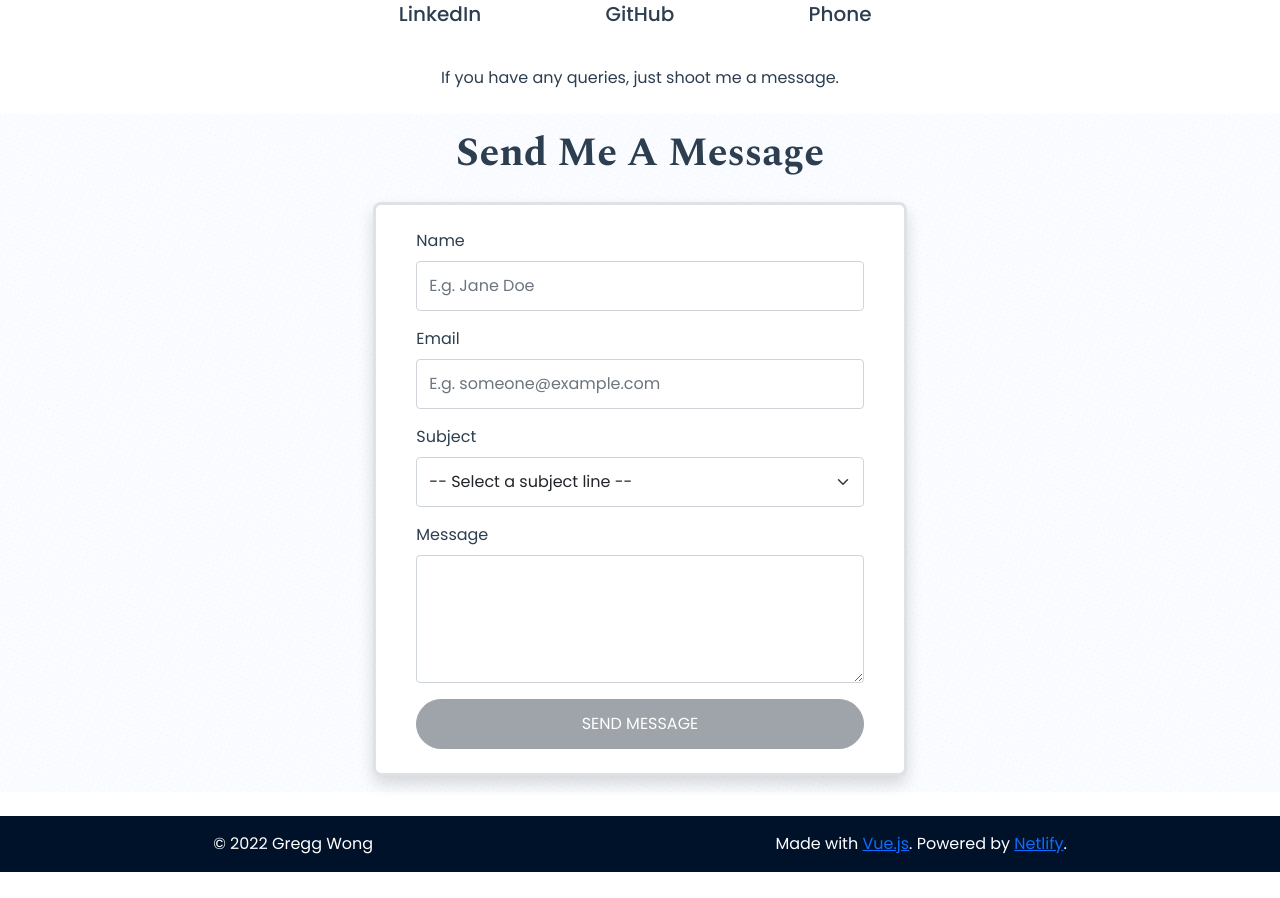
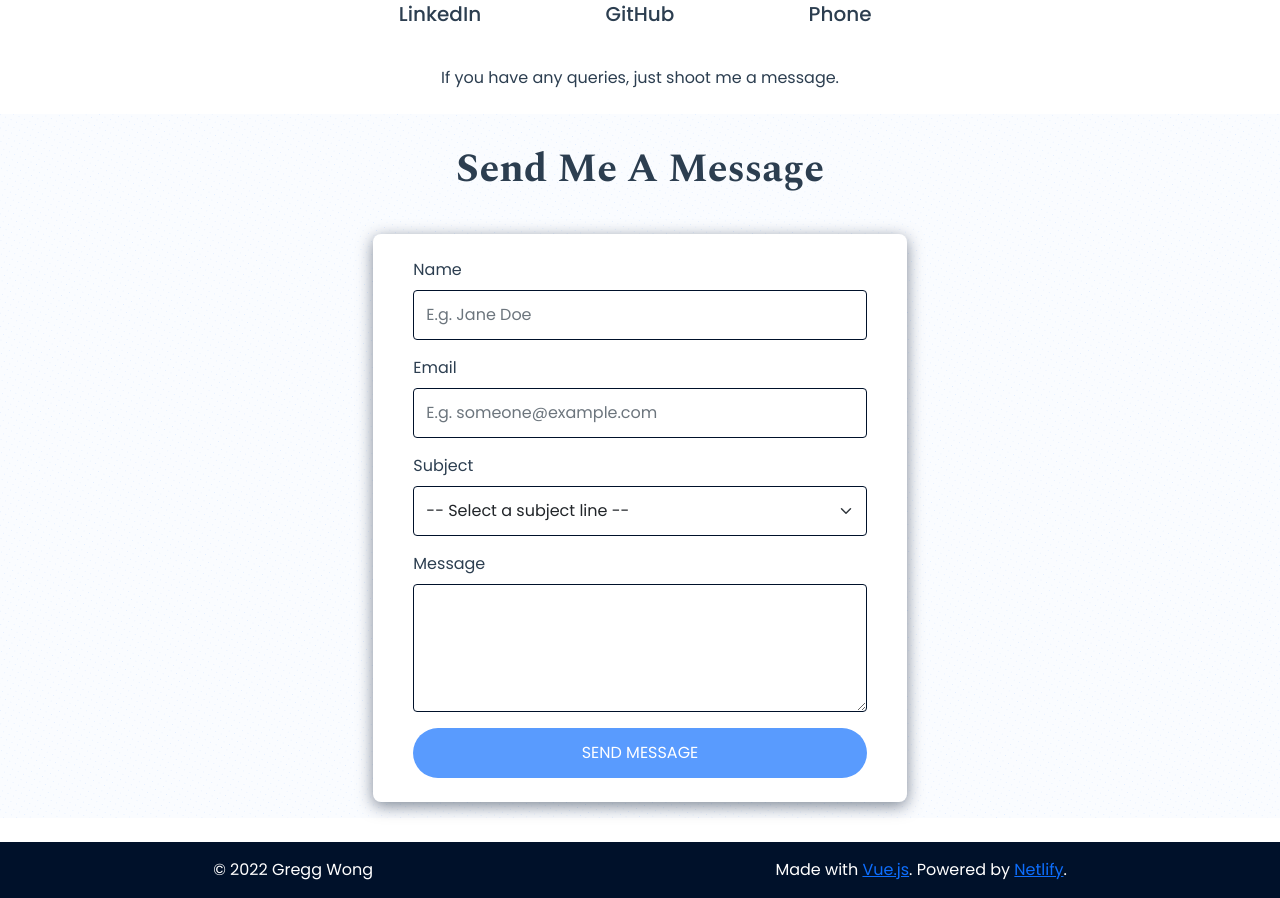
Before and after one commit to Jon-Mykal/personal-website, a Vue app: page /contact in a window 1280 px wide. Shown: the part 480-1378 px from the top of the page. Before the commit the page ends 1352 px from the top, so only its background shows below. Built offline with nearby package versions, Linux system fonts and the light colour scheme.

Commit message:
Add bg class, shadow class, styling edits

```diff
--- a/src/views/ContactView.vue
+++ b/src/views/ContactView.vue
@@ -30,10 +30,10 @@
         </p>
       </section>
       <section class="contact-message py-3 mt-1 gw--bg-off-white-blue-pattern">
-      <h3>Send Me A Message</h3>
+      <h3 class="py-3">Send Me A Message</h3>
       <section class="d-flex justify-content-center">
         <!-- <ProgressSpinner /> -->
-        <section class="form-wrapper bg-white py-4 px-2 border border-3 shadow rounded-plus col-md-8 col-sm-10 col-11 col-lg-6 col-xl-5 col-xxl-4 mt-3" :class="isSubmitting ? 'opacity-375': ''">
+        <section class="form-wrapper bg-white py-4 px-2 gw--shadow rounded-plus col-md-8 col-sm-10 col-11 col-lg-6 col-xl-5 col-xxl-4 mt-3" :class="isSubmitting ? 'opacity-375': ''">
           <form class="form-horizontal px-md-4 mx-2"  name="contactForm" ref="contactForm" method="POST"
           data-netlify="true"
           data-netlify-honeypot="bot-field"
@@ -66,7 +66,7 @@
                 <textarea @blur="fields.message.meta.touched = true" :class="{ 'p-invalid': !fieldIsValid('message') }" class="form-control" id="message" name="message" v-model="message"></textarea>
                 <small v-if="!fieldIsValid('message')"  class="d-flex error">{{ showValMsg('message') }}</small>
               </section>
-              <button class="btn btn-secondary w-100 rounded-pill py-275 text-uppercase" type="submit" :disabled="!canSubmit">Send Message</button>
+              <button class="btn gw--bg-main-blue w-100 rounded-pill py-275 text-uppercase" type="submit" :disabled="!canSubmit">Send Message</button>
             </fieldset>
           </form>
         </section>
@@ -222,7 +222,7 @@ export default {
             if (err.value) {
               return err.value.replace('"', '');
             }
-            console.log(err.value);
+            // console.log(err.value);
 
           }
         })
@@ -278,6 +278,16 @@ export default {
   background-color: transparent;
 }
 
+
+.form-control, .form-select {
+  border-color: var(--dark-blue-black);
+}
+
+.form-control:focus, .form-select:focus {
+  border-color: var(--main-blue);
+  box-shadow: none;
+}
+
 .opacity-375 {
   opacity: .375 !important;
 }
```
